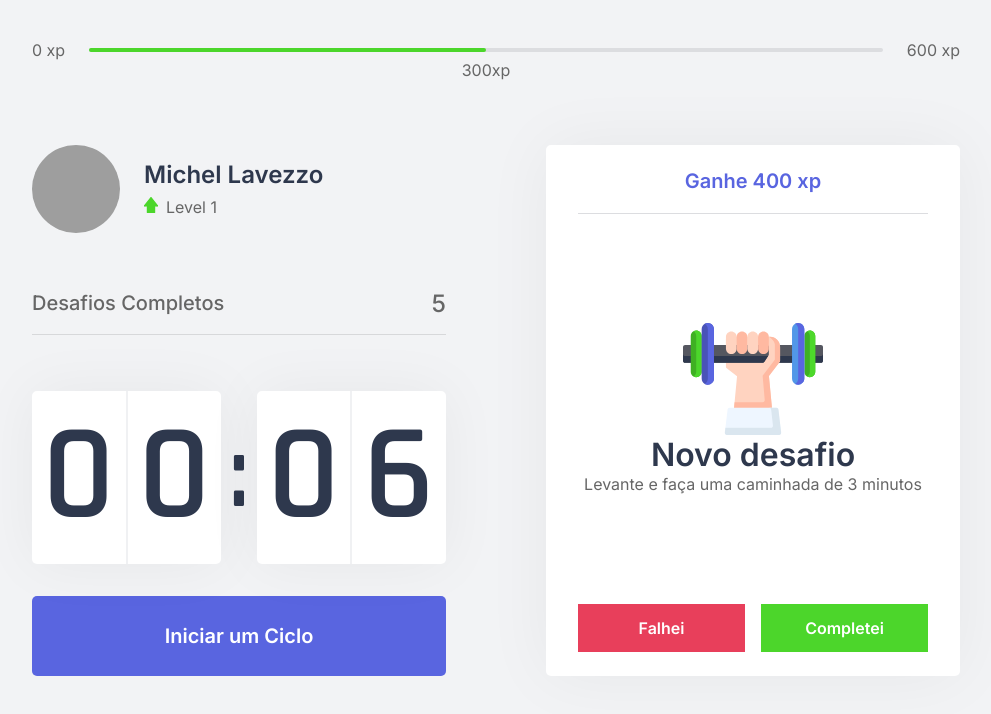
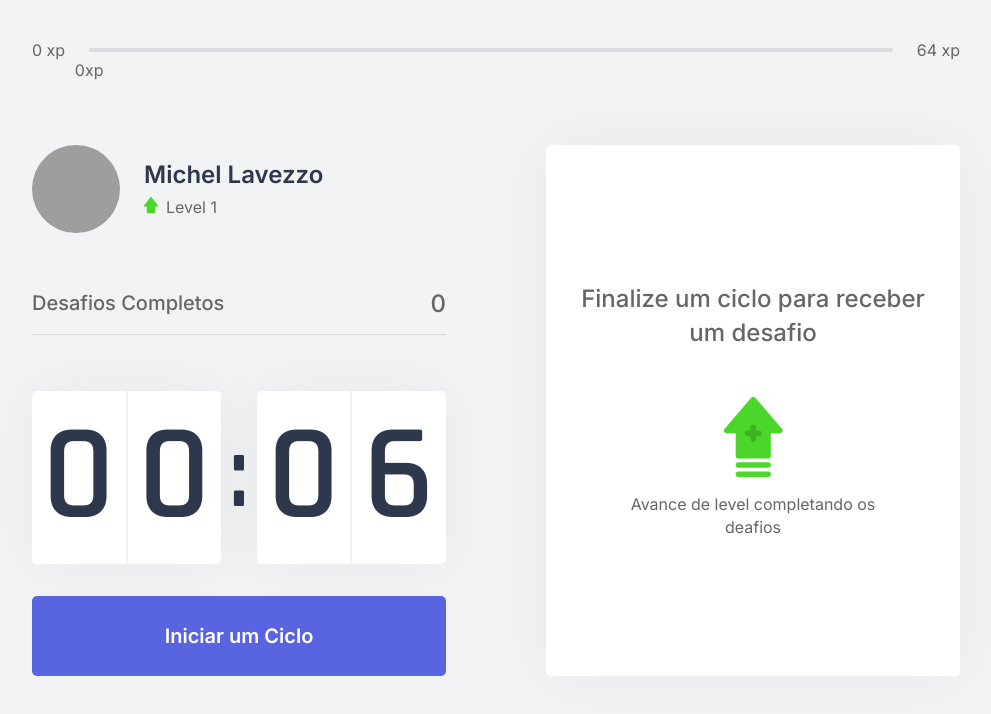
Before and after one commit to michellavezzo/moveit-next, a Next.js app: page / in a window 1280 px wide. Shown: the top 714 px of the page, without its empty margins (144-1135 px from the left). Built offline with nearby package versions, Linux system fonts and the light colour scheme; grey boxes are pictures that could not be loaded.

Commit message:
challenges Contexts integrated to components

```diff
--- /dev/null
+++ b/challenges.json
@@ -0,0 +1,62 @@
+[
+    {
+      "type": "body",
+      "description": "Estique um de seus braços com a palma da mão virada para frente e puxe os dedos para cima por 10 segundos por mão.",
+      "amount": 80
+    },
+    {
+      "type": "body",
+      "description": "Estique seu braço contra o peito e puxe-o utilizando o outro braço por 10 segundos por braço.",
+      "amount": 60
+    },
+    {
+      "type": "body",
+      "description": "Puxe seu pescoço com a ajuda da mão para a direita e para a esquerda, permanecendo na posição por alguns segundos.",
+      "amount": 70
+    },
+    {
+      "type": "body",
+      "description": "Com as duas mãos na parte de trás da cabeça, leve-a para baixo, alongando a parte de trás da região.",
+      "amount": 60
+    },
+    {
+      "type": "body",
+      "description": "Cruze as pernas e desça com as mãos esticadas em direção ao chão. Repita o movimento com a outra perna na frente.",
+      "amount": 100
+    },
+    {
+      "type": "body",
+      "description": "Sentado, abra as pernas e tente encostar as palmas das mãos no chão, repita 3 vezes por 5 segundos.",
+      "amount": 80
+    },
+    {
+      "type": "body",
+      "description": "Puxe o joelho de encontro ao peito e segure, troque de perna após 10 segundos.",
+      "amount": 50
+    },
+    {
+      "type": "body",
+      "description": "Sentado, cruze uma perna e incline seu tronco à frente, troque de perna após 10 segundos.",
+      "amount": 80
+    },
+    {
+      "type": "eye",
+      "description": "Sentado, feche os olhos e cubra-os com as palmas da mão durante 2 minutos, depois abra normalmente.",
+      "amount": 90
+    },
+    {
+      "type": "eye",
+      "description": "Em algum ambiente aberto, olhe o mais longe que puder em quatro direções por 3s, mexa apenas os olhos. Repita 3 vezes.",
+      "amount": 140
+    },
+    {
+      "type": "eye",
+      "description": "Usando os polegares, massage a área abaixo das sobrancelhas em movimentos circulares por 15 segundos.",
+      "amount": 70
+    },
+    {
+      "type": "body",
+      "description": "Em pé, gire a cintura o máximo que puder para a esquerda, segure por cinco segundos. Repita para a direita.",
+      "amount": 90
+    }
+  ]
--- a/src/components/ChallengeBox.tsx
+++ b/src/components/ChallengeBox.tsx
@@ -3,27 +3,25 @@
 import styles from '../styles/components/ChallengeBox.module.css'
 
 export function ChallengeBox(){
-    const contextData = useContext(challengesContext);
-    const hasActiveChallenge = true;
-
-    console.log(contextData);
+    const { activeChallenge, resetChallenge } = useContext(challengesContext);
 
     return(
         <div className={styles.challengeBoxContainer}>
-            { hasActiveChallenge ? (
+            { activeChallenge ? (
                 <div className={styles.challengeActive} >
-                    <header> Ganhe 400 xp</header>
+                    <header> Ganhe {activeChallenge.amount} xp</header>
 
                     <main>
-                        <img src="icons/body.svg"  />
+                        <img src={`icons/${activeChallenge.type}.svg`}  />
                         <strong> Novo desafio </strong>
-                        <p>Levante e faça uma caminhada de 3 minutos</p>
+                        <p>{activeChallenge.description}</p>
                     </main>
 
                     <footer>
                         <button
                         type="button"
                         className={styles.challengeFailedButton}
+                        onClick={ resetChallenge }
                         >
                             Falhei
                         </button>
@@ -51,5 +49,5 @@
     )
 }
 
-// 28:00
+// 59:00 aula 3
 //https://www.youtube.com/watch?v=ArqCBqN7zzc&feature=emb_title
--- a/src/components/CompletedChallenges.tsx
+++ b/src/components/CompletedChallenges.tsx
@@ -1,10 +1,14 @@
+import { useContext } from 'react';
+import { challengesContext } from '../contexts/ChallengesContext';
 import styles from '../styles/components/CompletedChallenges.module.css';
 
 export function CompletedChallenges(){
+    const { challengesCompleted } = useContext(challengesContext);
+
     return(
         <div className={styles.completedChallengesContainer}>
             <span>Desafios Completos</span>
-            <span>5</span>
+            <span> { challengesCompleted }</span>
         </div>
     )
 }
--- a/src/components/ExperienceBar.tsx
+++ b/src/components/ExperienceBar.tsx
@@ -1,19 +1,24 @@
+import { useContext } from 'react';
+import { challengesContext } from '../contexts/ChallengesContext';
 import styles from '../styles/components/ExperienceBar.module.css'
 
 export function ExperienceBar() {
+    const { currentExperience, experienceToNextLevel } = useContext(challengesContext);
+    const percentToNextLevel = Math.round(currentExperience * 100) / experienceToNextLevel;
+
     return(
        <header className={styles.experienceBar}>
             <span>0 xp </span>
             <div>
-                <div style = {{width: '50%'}}/>
+                <div style = {{width: `${percentToNextLevel}%`}}/>
 
                 <span
                 className={styles.currentExperience}
-                style={{left: '50%'}}>
-                    300xp
+                style={{left: `${percentToNextLevel}%`}}>
+                    { currentExperience }xp
                 </span>
             </div>
-            <span>600 xp </span>
+            <span>{ experienceToNextLevel } xp </span>
        </header>
 
     );
--- a/src/contexts/ChallengesContext.tsx
+++ b/src/contexts/ChallengesContext.tsx
@@ -1,11 +1,23 @@
 import { createContext, ReactNode, useState } from 'react';
+import challenges from '../../challenges.json';
+
+interface Challenge {
+    type: 'body' | 'eye';
+    description: string;
+    amount: number;
+
+}
 
 interface ChallengesContextData{
     level: number;
     currentExperience: number;
+    experienceToNextLevel: number;
     challengesCompleted: number;
+    activeChallenge: Challenge;
     levelUp: () => void;
     startNewChallenge: () => void;
+    resetChallenge: () => void;
+
 }
 
 interface ChallengesProviderProps {
@@ -19,12 +31,23 @@
     const [currentExperience, setCurrentExperience] = useState(0);
     const [challengesCompleted, setChallengesCompleted] = useState(0);
 
+    const [activeChallenge, setActiveChallenge] = useState(null)
+
+    const experienceToNextLevel = Math.pow((level + 1) * 4, 2);
+
     function levelUp() {
         setLevel(level + 1);
     }
 
     function startNewChallenge(){
-        console.log('Novo desafio');
+        const randomChallengeIndex = Math.floor(Math.random() * challenges.length);
+        const challenge = challenges[randomChallengeIndex];
+
+        setActiveChallenge(challenge);
+    }
+
+    function resetChallenge() {
+        setActiveChallenge(null);
     }
 
     return (
@@ -35,6 +58,9 @@
             challengesCompleted,
             levelUp,
             startNewChallenge,
+            activeChallenge,
+            resetChallenge,
+            experienceToNextLevel,
             }}
         >
           {children}
```
